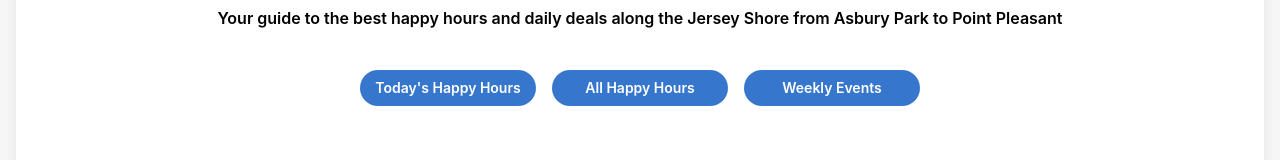
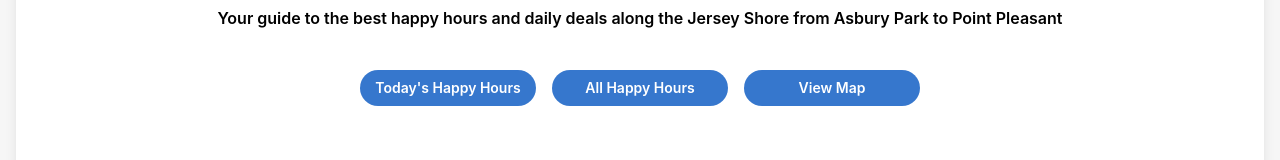
Before and after one commit to marytomkins/jersey-shore-happy-hours, a React (Create React App) app: page / in a window 1280 px wide. Shown: the part 502-662 px from the top of the page. Built offline with nearby package versions, Linux system fonts and the light colour scheme.

Commit message:
header updates

```diff
--- a/src/App.css
+++ b/src/App.css
@@ -59,3 +59,7 @@
 .mapboxgl-popup-close-button {
   display: none;
 }
+
+.mapboxgl-popup {
+  z-index: 9999;
+}
--- a/src/components/Header.js
+++ b/src/components/Header.js
@@ -26,10 +26,12 @@
   }, []);
   return (
     <div
-      className={`header nav:h-[15vh] h-[10vh] w-full z-50 flex items-center justify-between border-b border-gray-300 bg-white fixed transition-all
-    duration-300 ease-in-out ${isScrolled ? "shadow-md nav:h-[9vh]" : ""}`}
+      className={`header nav:h-[15vh] h-[10vh] w-full z-50 flex items-center justify-between border-b border-gray-300 bg-white fixed transition-all duration-300 ease-in-out ${isScrolled ? "shadow-md nav:h-[9vh]" : ""}`}
     >
-      <Link to="/" className="h-full w-full sm:w-1/5 nav:w-2/5 ml-4 flex items-center">
+      <Link
+        to="/"
+        className="h-full w-full sm:w-1/5 nav:w-2/5 ml-4 flex items-center"
+      >
         <img
           src={isHovered ? hoverLogo : logo}
           alt="Jersey Shore Happy Hours"
@@ -38,14 +40,14 @@
           onMouseLeave={() => setIsHovered(false)}
         />
       </Link>
-      <div className="burger sm:hidden flex w-3/5 justify-end">
+      <div className="burger min-[730px]:hidden flex w-3/5 justify-end">
         <Burger />
       </div>
-      <div className="menu-bar sm:flex sm:justify-between hidden font-black text-blue uppercase mx-4">
+      <div className="menu-bar min-[730px]:flex min-[730px]:justify-between hidden font-black text-blue uppercase mx-4">
         {navItems.map((item) => (
           <div
             key={item.name}
-            className="text-lg [@media(min-width:640px)_and_(max-width:675px)]:text-base ml-8"  //ml-4
+            className="text-lg [@media(min-width:640px)_and_(max-width:675px)]:text-base ml-8" //ml-4
           >
             <Link
               to={item.path}
@@ -59,7 +61,7 @@
           href="https://www.instagram.com/jerseyshore_happyhours"
           target="_blank"
           rel="noopener noreferrer"
-          className="flex items-center gap-2 text-blue hover-text-light-blue transition ml-8"  //ml-4
+          className="flex items-center gap-2 text-blue hover-text-light-blue transition ml-8" //ml-4
         >
           <InstagramIcon className="w-6 h-6" />
         </a>
--- a/src/pages/Home.js
+++ b/src/pages/Home.js
@@ -36,10 +36,10 @@
             All Happy Hours
           </Link>
           <Link
-            to={`/events`}
+            to={`/map`}
             className="flex justify-center text-center font-semibold bg-blue hover-bg-light-blue text-sm text-white w-44 py-2 rounded-3xl m-2"
           >
-            Weekly Events
+            View Map
           </Link>
         </div>
       </div>
```
